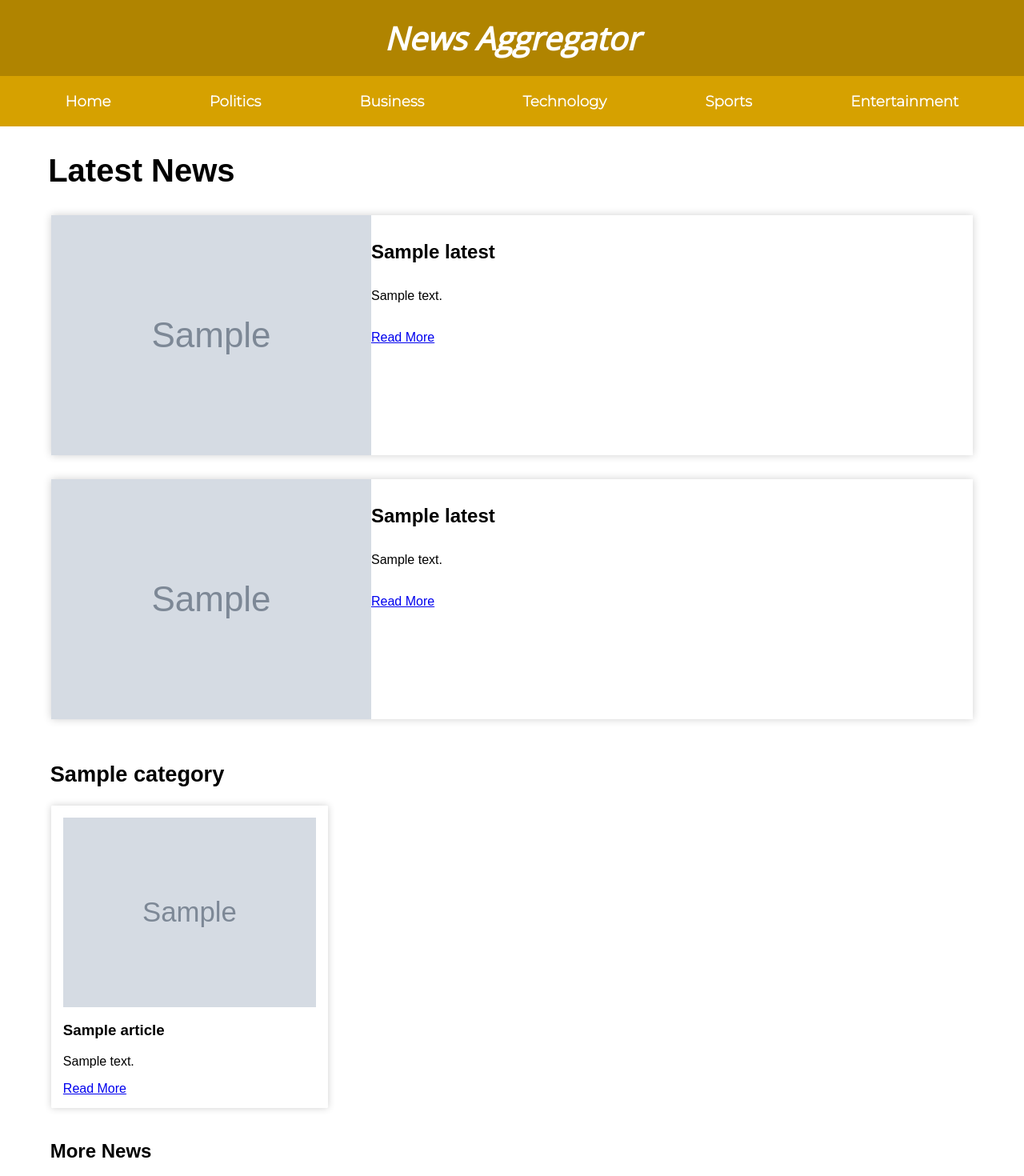
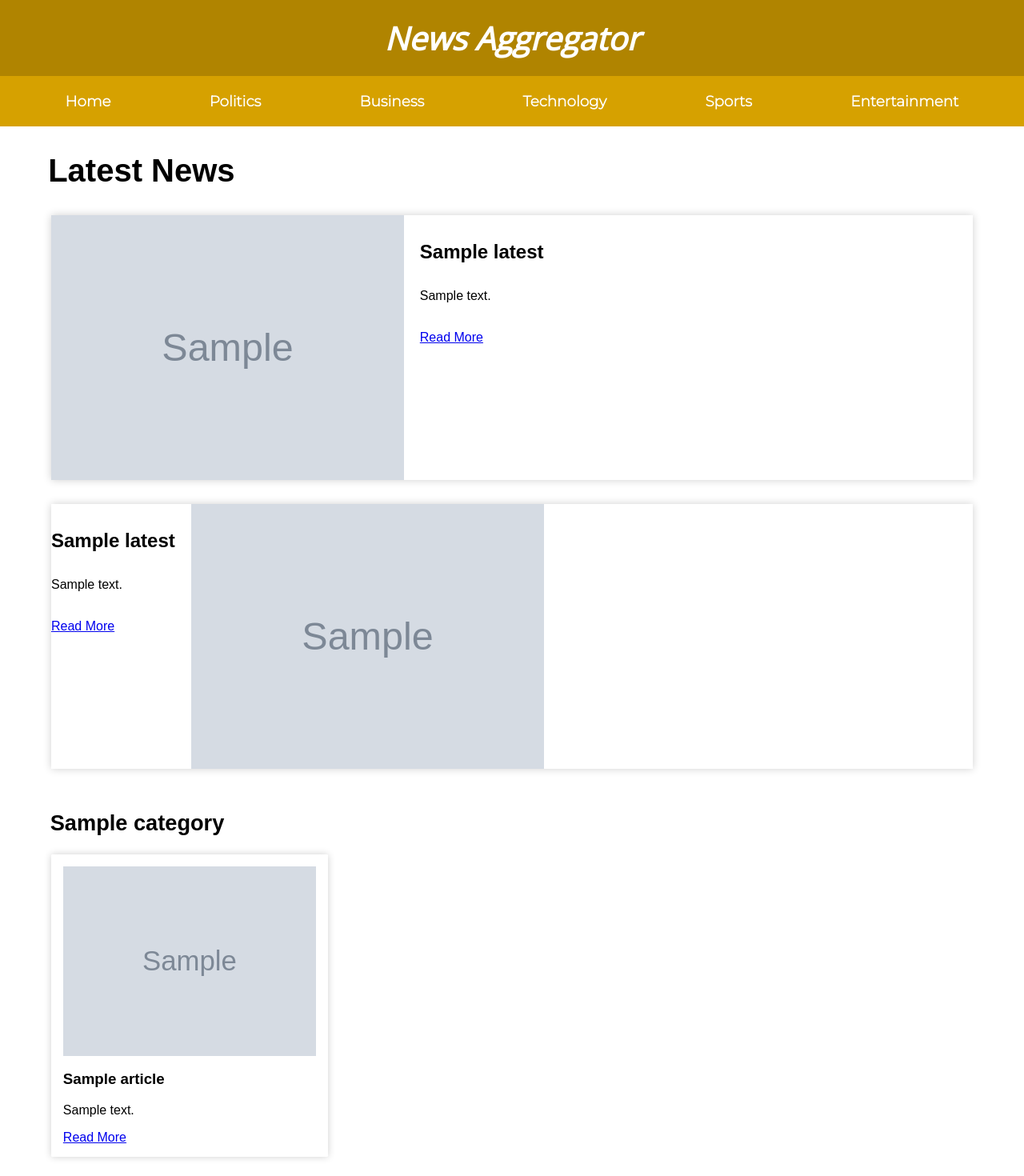
Before and after one commit to grenn24/News-Aggregator-with-chrome-extension-, a Python web app: template templates/home.html in a window 1280 px wide. Shown: the top 1470 px of the page at 80% size. Run offline with Jinja, Linux system fonts and the light colour scheme; the template is opened without the code that fills it: most values are stand-ins (such as "Sample title", 1, 10 or a date in 2020); grey boxes marked "Sample" are stand-in pictures.

Commit message:
updated home.css styling file

```diff
--- a/static/home.css
+++ b/static/home.css
@@ -127,3 +127,33 @@ body {
 .card-1:hover {
     transform: translateY(-5px);
   }
+
+/* Styling for news images contained inside the card */
+.card-img img {
+    height: 100%;
+    width: 100%;
+    object-fit: cover;
+  }
+
+.img-square-wrapper {
+    width: 40%;
+    padding-right: 20px;
+  }
+
+.img-square-wrapper-1 {
+    width: 40%;
+    padding-left: 20px;
+    order: 2;
+  }
+
+.img-square-wrapper img {
+    width: 100%;
+    min-height: 100%;
+    object-fit: cover;
+  }
+
+.img-square-wrapper-1 img {
+    width: 100%;
+    min-height: 100%;
+    object-fit: cover;
+  }
```
